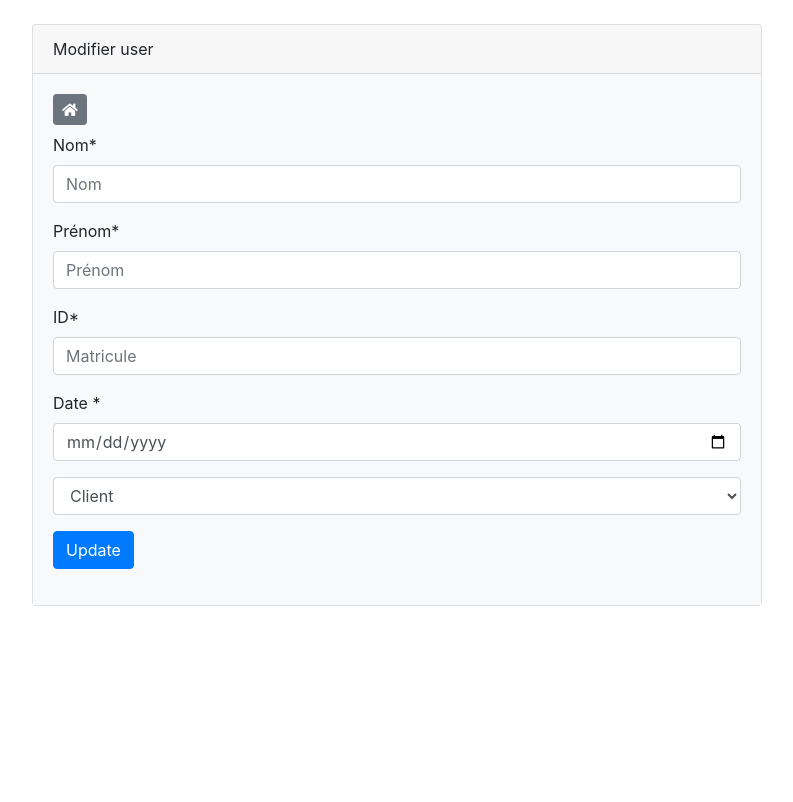
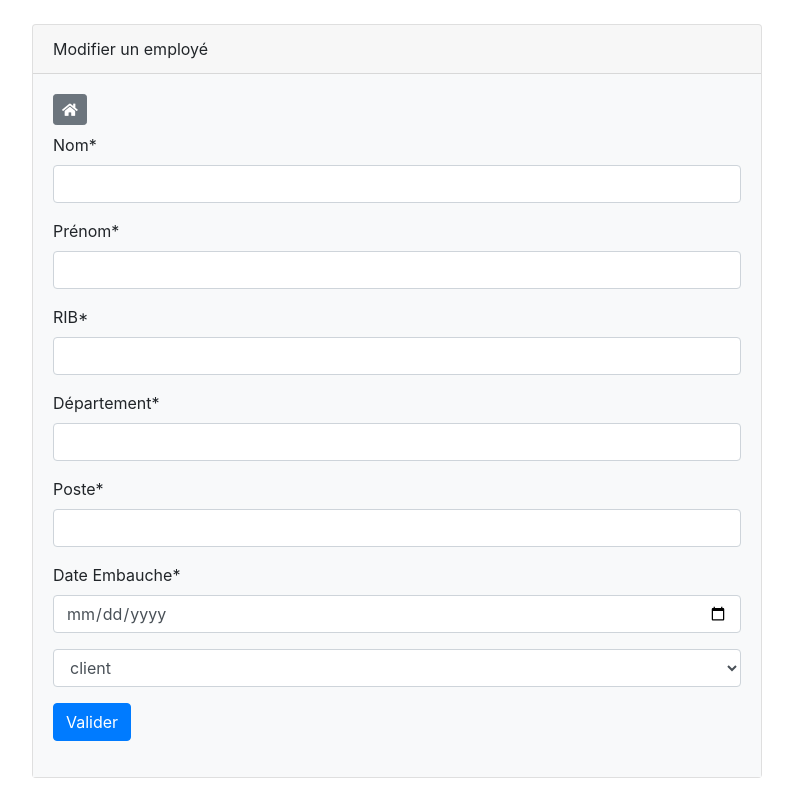
Before and after one commit to chaabat/bank_poo, a PHP site: the page made by gestion-employes-chaine/views/update.php in a window 1280 px wide. Shown: the whole page, without its empty margins (243-1036 px from the left). Before the commit the page ends 606 px from the top, so only its background shows below. Run offline with PHP 8.4, Linux system fonts and the light colour scheme; the template is opened without the code that fills it, so the values that code supplies are empty; some libraries are stand-ins or nearby versions.

Commit message:
banky poo

```diff
--- a/gestion-employes-chaine/views/update.php
+++ b/gestion-employes-chaine/views/update.php
@@ -14,7 +14,7 @@ if (isset($_POST['submit'])) {
 	<div class="row my-4">
 		<div class="col-md-8 mx-auto">
 			<div class="card">
-				<div class="card-header">Modifier user</div>
+				<div class="card-header">Modifier un employé</div>
 				<div class="card-body bg-light">
 					<a href="<?php echo BASE_URL; ?>" class="btn btn-sm btn-secondary mr-2 mb-2">
 						<i class="fas fa-home"></i>
@@ -22,33 +22,42 @@ if (isset($_POST['submit'])) {
 					<form method="post">
 						<div class="form-group">
 							<label for="nom">Nom*</label>
-							<input type="text" name="nom" class="form-control" placeholder="Nom"
+							<input type="text" name="nom" class="form-control" placeholder=""
 								value="<?php echo $employe->nom; ?>">
 						</div>
 						<div class="form-group">
 							<label for="prenom">Prénom*</label>
-							<input type="text" name="prenom" class="form-control" placeholder="Prénom"
+							<input type="text" name="prenom" class="form-control" placeholder=""
 								value="<?php echo $employe->prenom; ?>">
 						</div>
 						<div class="form-group">
-							<label for="mat">ID*</label>
-							<input type="text" name="mat" class="form-control" placeholder="Matricule"
+							<label for="mat">RIB*</label>
+							<input type="text" name="mat" class="form-control" placeholder=""
 								value="<?php echo $employe->matricule; ?>">
 						</div>
-
-
 						<div class="form-group">
-							<label for="date_emb">Date *</label>
+							<label for="depart">Département*</label>
+							<input type="text" name="depart" class="form-control" placeholder=""
+								value="<?php echo $employe->depart; ?>">
+							<input type="hidden" name="id" value="<?php echo $employe->id; ?>">
+						</div>
+						<div class="form-group">
+							<label for="poste">Poste*</label>
+							<input type="text" name="poste" class="form-control" placeholder=""
+								value="<?php echo $employe->poste; ?>">
+						</div>
+						<div class="form-group">
+							<label for="date_emb">Date Embauche*</label>
 							<input type="date" name="date_emb" class="form-control">
 						</div>
 						<div class="form-group">
 							<select class="form-control" name="statut">
 								<option value="1" <?php echo $employe->statut ? 'selected' : ''; ?>>Admin</option>
-								<option value="0" <?php echo !$employe->statut ? 'selected' : ''; ?>>Client</option>
+								<option value="0" <?php echo !$employe->statut ? 'selected' : ''; ?>>client</option>
 							</select>
 						</div>
 						<div class="form-group">
-							<button type="submit" class="btn btn-primary" name="submit">Update</button>
+							<button type="submit" class="btn btn-primary" name="submit">Valider</button>
 						</div>
 					</form>
 				</div>
```
Also changed, not shown: gestion-employes-chaine/views/add.php (+7 -4 lines).
